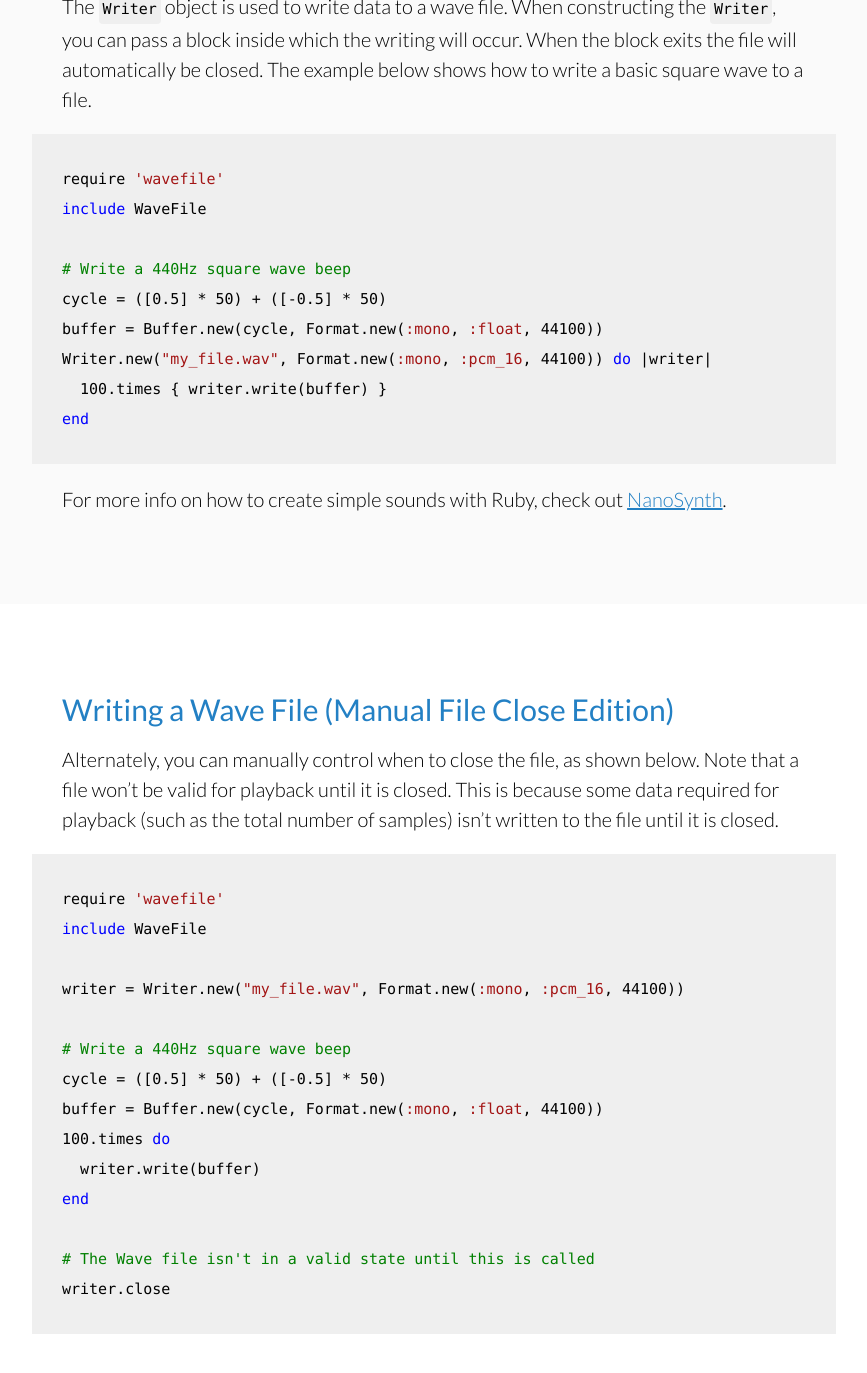
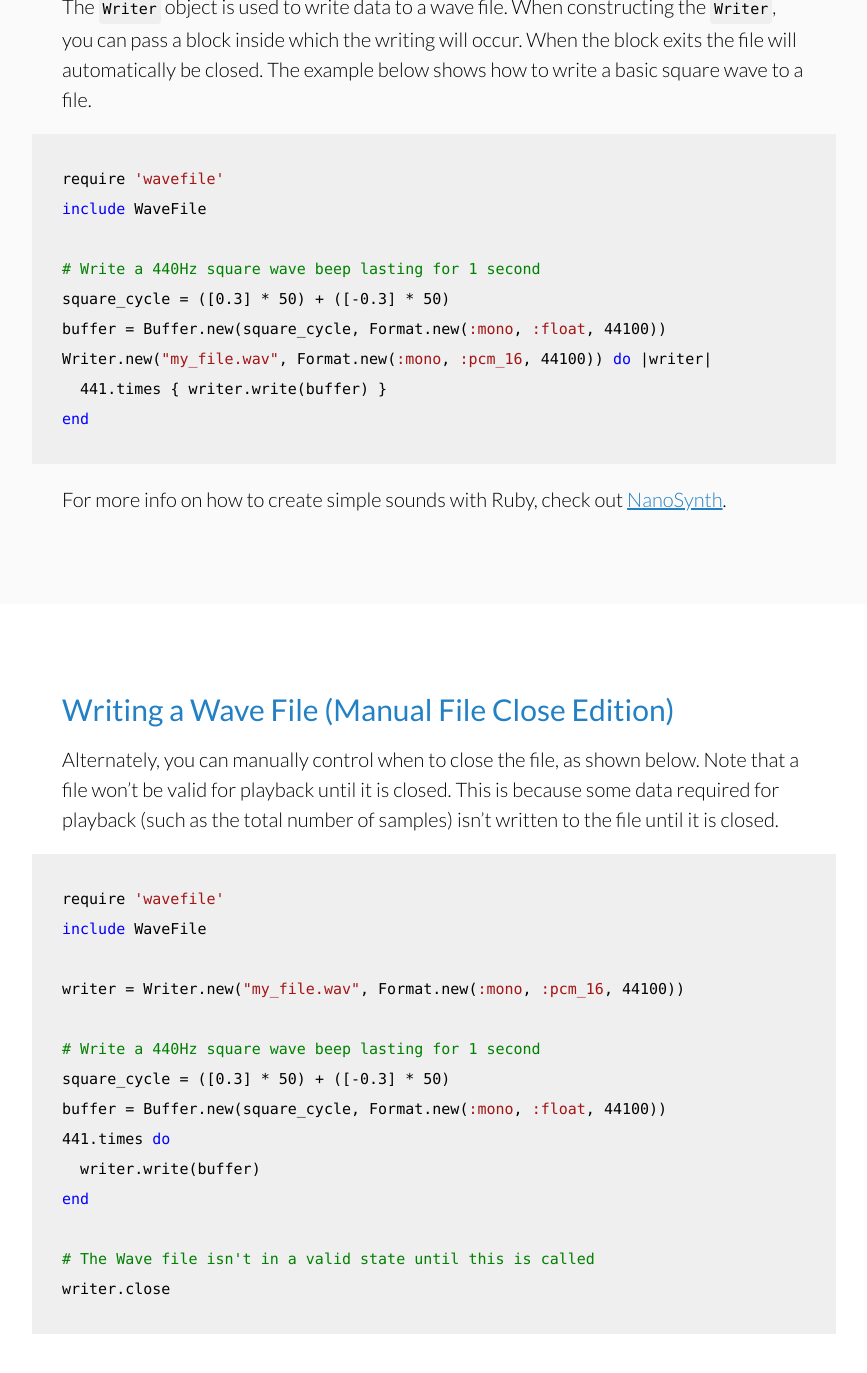
Before and after one commit to jstrait/wavefile, a Jekyll site: the page built from examples.html, in a window 1280 px wide and 1400 px high, scrolled down 3949 px. Shown: the top 1373 px of the window, without its empty margins (206-1073 px from the left). Built offline with Jekyll 4.4.1, drawn with Linux system fonts in a browser that asks for light colours; some web fonts are replaced.

Commit message:
Making examples consistent with the examples in "Getting Started"
So that the example *.wav output used on the "Getting Started" page
can be used here as well.

```diff
--- a/examples.html
+++ b/examples.html
@@ -97,11 +97,11 @@ end{% endhighlight %}
   {% highlight ruby %}require 'wavefile'
 include WaveFile
 
-# Write a 440Hz square wave beep
-cycle = ([0.5] * 50) + ([-0.5] * 50)
-buffer = Buffer.new(cycle, Format.new(:mono, :float, 44100))
+# Write a 440Hz square wave beep lasting for 1 second
+square_cycle = ([0.3] * 50) + ([-0.3] * 50)
+buffer = Buffer.new(square_cycle, Format.new(:mono, :float, 44100))
 Writer.new("my_file.wav", Format.new(:mono, :pcm_16, 44100)) do |writer|
-  100.times { writer.write(buffer) }
+  441.times { writer.write(buffer) }
 end{% endhighlight %}
   <p>For more info on how to create simple sounds with Ruby, check out <a href="https://www.joelstrait.com/nanosynth/">NanoSynth</a>.</p>
 </div>
@@ -116,10 +116,10 @@ include WaveFile
 
 writer = Writer.new("my_file.wav", Format.new(:mono, :pcm_16, 44100))
 
-# Write a 440Hz square wave beep
-cycle = ([0.5] * 50) + ([-0.5] * 50)
-buffer = Buffer.new(cycle, Format.new(:mono, :float, 44100))
-100.times do
+# Write a 440Hz square wave beep lasting for 1 second
+square_cycle = ([0.3] * 50) + ([-0.3] * 50)
+buffer = Buffer.new(square_cycle, Format.new(:mono, :float, 44100))
+441.times do
   writer.write(buffer)
 end
 
```
